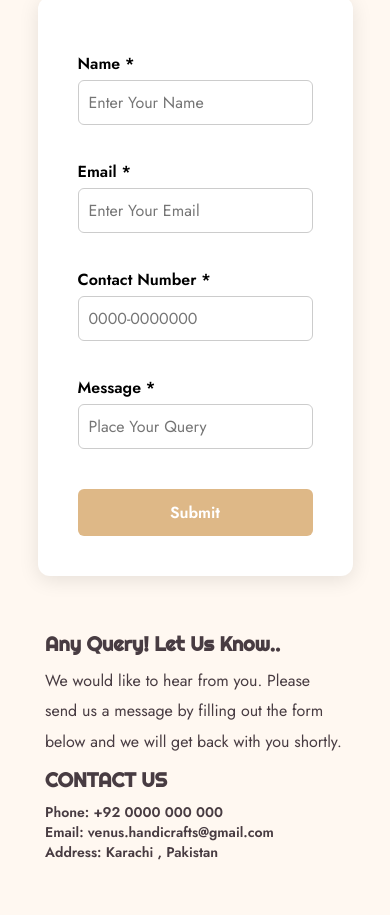
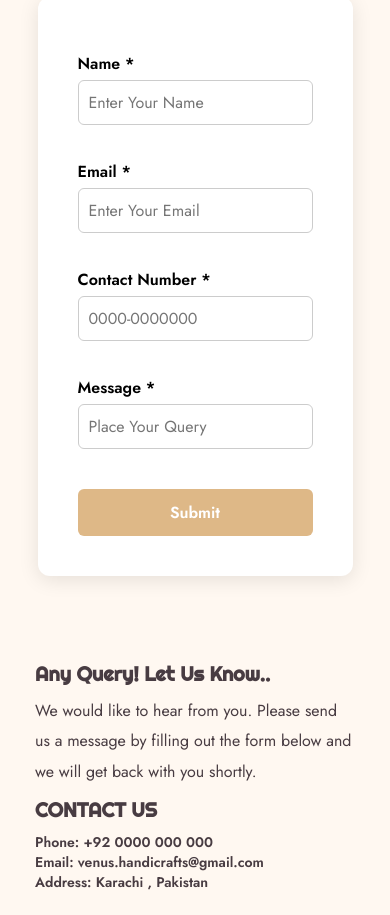
Before and after one commit to IbrahimMIS/Venus_Handicrafts_2025, a plain HTML site: page html/contact_us.html in a window 390 px wide. Shown: the part 965-1880 px from the top of the page. Drawn offline with nearby package versions, Linux system fonts and the light colour scheme; grey boxes are pictures that could not be loaded.

Commit message:
Your update message

```diff
--- a/css/style.css
+++ b/css/style.css
@@ -1098,6 +1098,8 @@ del {
 .cu_parent {
     display: flex;
     flex-wrap: wrap;
+    justify-content: space-between;
+    gap: 20px;
 
 }
 
@@ -1165,7 +1167,7 @@ button:hover {
 
 .cu_content {
     padding: 15px;
-    margin: 20px;
+    margin: 20px 0;
 }
 
 .cu_content h3 {
@@ -1192,9 +1194,9 @@ button:hover {
 
 /* Responsive-css */
 @media (max-width: 768px) {
-    .child {
-        flex: 1 1 100%;
-    }
+    .cu_child {
+    flex: 1 1 100%;
+}
 
     .cu_content h3 {
         font-size: 20px;
--- a/html/contact_us.html
+++ b/html/contact_us.html
@@ -124,7 +124,8 @@
         </div>
 
 
-        <div class="cu_content">
+        <div class="cu_child">
+            <div class="cu_content">
 
             <h3>Any Query! Let us know..</h3>
             <p>We would like to hear from you. Please send us a message by filling out the form below and we will get
@@ -138,6 +139,7 @@
 
             <h6>Address: Karachi , Pakistan</h6>
 
+            </div>
         </div>
 
 
```
